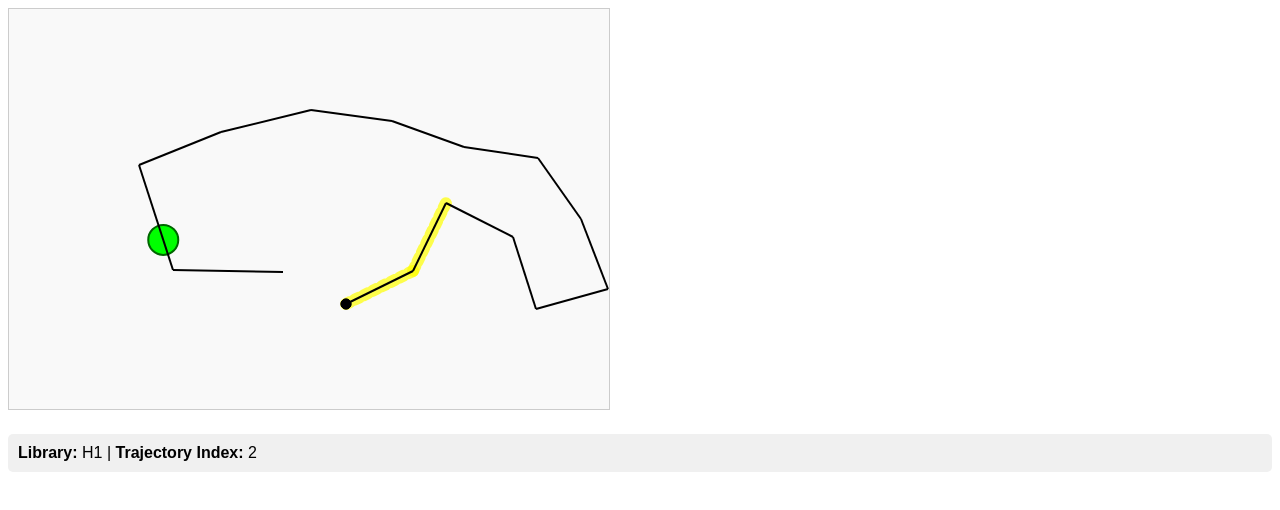
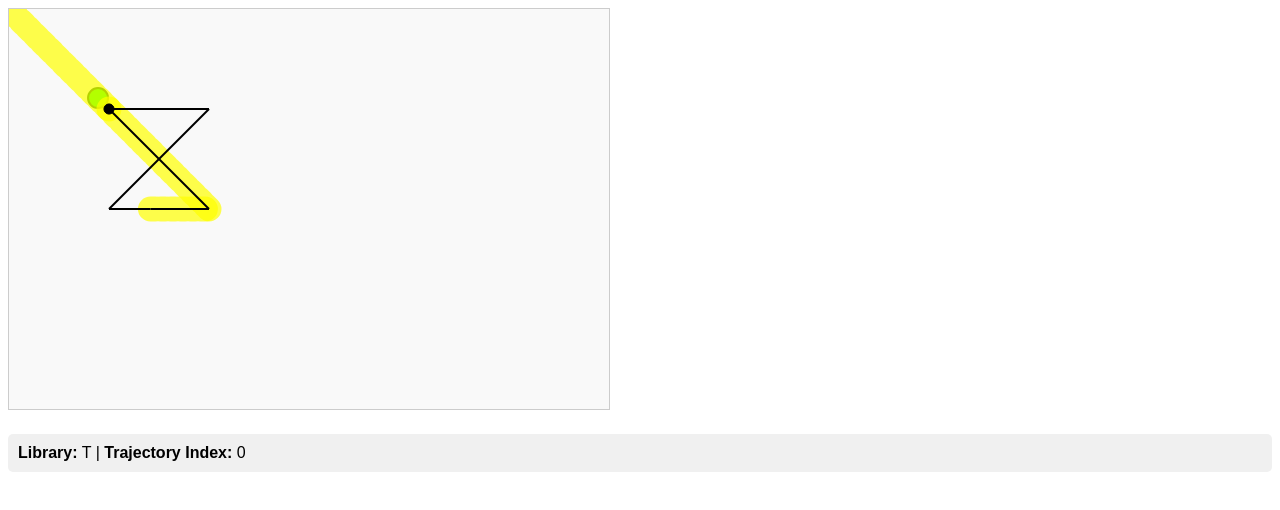
Before and after one commit to guaiacol03/sirius-cogni-TTC, a website: page Viewer.html in a window 1280 px wide. Drawn offline with Linux system fonts and the light colour scheme.

Commit message:
base animator ready

```diff
--- a/DOMBall.js
+++ b/DOMBall.js
@@ -7,7 +7,7 @@ export class DOMBallAnimator {
     style;
 
     static #defaultPoint = new Path.Point(0, 0);
-    static #defaultStyle = 'floating_ball+15';
+    static #defaultStyle = 'floating_ball+10';
 
     constructor() {
         this.#midLayer = document.getElementById("svg_ball_middle");
--- a/DOMPath.js
+++ b/DOMPath.js
@@ -36,7 +36,7 @@ export class SchedPoint extends Path.Point {
 
     // should be invisible
     static #defaultStyle = 'svg_point_hidden+1';
-    static #defaultMaskStyle = 'svg_mask_point+1'
+    static #defaultMaskStyle = 'svg_mask_point+25'
 
     constructor(x, y, masked) {
         super(x, y);
@@ -147,7 +147,7 @@ export class DOMPathRenderer {
         for (let key in this.levels) {
             let value = this.levels[key];
 
-            if (key < layer) {
+            if (key > layer + 1) {
                 if (value.parentElement.isEqualNode(this.#topLayer)) {
                     this.#bottomLayer.appendChild(value);
                 }
--- a/NormalAnimator.js
+++ b/NormalAnimator.js
@@ -4,6 +4,8 @@ import * as Anim from "./PathAnimation.js"
 
 export class NormalAnimation {
     path;
+    showResult;
+    stopAtEnd;
     #pathHandler;
     #ballHandler;
     #animHandler;
@@ -19,7 +21,7 @@ export class NormalAnimation {
             traj: 'svg_traj',
             traj_masked: 'svg_mask_traj',
             point: 'svg_point+5',
-            point_masked: 'svg_mask_point+10',
+            point_masked: 'svg_mask_point+25',
             target: 'svg_point+5'
         }
 
@@ -40,12 +42,17 @@ export class NormalAnimation {
             return nPts;
         }
 
-        const simpleTrajMerge = (p1, p2, traj, isMasked) => {
+        const simpleTrajMerge = (p1, p2, traj, isMasked, visible) => {
             let nTraj = [];
             for (let i = 0; i < traj.length; i++) {
                 let seg = traj[i];
-                let nSeg = DOM.SchedSegment.withStyle(p1[i], p2[i], seg.speed,
-                    styles.traj, isMasked ? styles.traj_masked : null);
+                let nSeg;
+                if (visible) {
+                    nSeg = DOM.SchedSegment.withStyle(p1[i], p2[i], seg.speed,
+                        styles.traj, isMasked ? styles.traj_masked : null);
+                } else {
+                    nSeg = new DOM.SchedSegment(p1[i], p2[i], seg.speed, isMasked);
+                }
                 nTraj.push(nSeg);
             }
             return nTraj;
@@ -67,7 +74,7 @@ export class NormalAnimation {
 
         let convBP = simpleConvert(beforePts.p1, false, false)
         let convAP = simpleConvert(beforePts.p2, false, false)
-        let convBefore = simpleTrajMerge(convBP, convAP, slicePath.beforePath, false);
+        let convBefore = simpleTrajMerge(convBP, convAP, slicePath.beforePath, false, true);
 
         let afterPts = simpleTrajSplit(slicePath.afterPath);
 
@@ -78,7 +85,17 @@ export class NormalAnimation {
             let nlp = DOM.SchedPoint.withStyle(lp, styles.target, styles.point_masked);
             convAP[convAP.length - 1] = nlp;
         }
-        let convAfter = simpleTrajMerge(convBP, convAP, slicePath.afterPath, true);
+        let convAfter = simpleTrajMerge(convBP, convAP, slicePath.afterPath, true, true);
+
+        { // add final extension
+            let lSeg = slicePath.afterPath[slicePath.afterPath.length - 1];
+            let finSeg = buildToBorder(lSeg);
+
+            let convP = simpleConvert([finSeg.p1, finSeg.p2], true, false)
+            let convSeg = simpleTrajMerge([convP[0]], [convP[1]], [lSeg],
+                true, false);
+            convAfter = convAfter.concat(convSeg);
+        }
 
         this.path = convBefore.concat(convAfter);
     }
@@ -86,16 +103,35 @@ export class NormalAnimation {
     startTime;
     #lastLevel
     #resolveFn
+    #ended = false;
     Play() {
         this.#lastLevel = this.#animHandler.segment;
         let prom = new Promise((res) => { this.#resolveFn = res; });
+        this.#spaceEventInst = this.#spaceEvent.bind(this);
 
+        window.addEventListener('keydown', this.#spaceEventInst);
         window.requestAnimationFrame((time) => {
             this.startTime = time;
             this.#animHandler.Start(time);
             this.#advancePlay(time);
         });
         return prom;
+    }
+
+    #spaceEvent(e) {
+        if (e.charCode === 0) {
+            this.Stop();
+        }
+    }
+    #spaceEventInst;
+
+    Stop() {
+        this.#ended = true;
+        window.removeEventListener('keydown', this.#spaceEventInst);
+
+        if (this.showResult) {
+            this.#pathHandler.ArrangeLayer(-Infinity);
+        }
     }
 
     #advancePlay(time) {
@@ -107,9 +143,12 @@ export class NormalAnimation {
             this.#pathHandler.ArrangeLayer(seg);
         }
 
-        if (!this.#animHandler.endTimestamp) {
+        let isFin = this.#animHandler.segment >= this.path.length - 1;
+
+        if (!(isFin && this.stopAtEnd) && !this.#animHandler.endTimestamp && !this.#ended) {
             window.requestAnimationFrame(this.#advancePlay.bind(this));
         } else {
+            this.Stop();
             this.#resolveFn();
         }
     }
--- a/TrajLibrary.js
+++ b/TrajLibrary.js
@@ -1,4 +1,14 @@
 import {Point, Segment} from "./Path.js"
+
+const LIBRARY_T = [
+    [
+        {x: 100, y: 100},
+        {x: 200, y: 100},
+        {x: 100, y: 200},
+        {x: 200, y: 200},
+        {x: 100, y: 100}
+    ]
+]
 
 const LIBRARY_H1 = [
     [
@@ -899,6 +909,7 @@ const LIBRARY_S2 = [
 ];
 
 export const LIBRARY = {
+    T: LIBRARY_T,
     H1: LIBRARY_H1,
     H2: LIBRARY_H2,
     H3: LIBRARY_M1,
--- a/Viewer.html
+++ b/Viewer.html
@@ -24,7 +24,7 @@
 
         .svg_mask_traj {
             stroke: #ffff00;
-            stroke-width: 12; /* thick enough to cover floating_ball */
+            stroke-width: 25; /* thick enough to cover floating_ball */
             stroke-dasharray: 5,5;
             fill: none;
             opacity: 0.7; /* semi-transparent for testing */
@@ -89,7 +89,7 @@
     const params = {
         countFrom: 0,
         countTo: -1,
-        distance: 150,
+        distance: 200,
         invert: true
     }
 
@@ -99,23 +99,29 @@
     // Get references to the info display elements
     const libraryNameElement = document.getElementById('libraryName');
     const trajectoryIndexElement = document.getElementById('trajectoryIndex');
-
     for (let ent in Lib.LIBRARY) {
         let trajs = Lib.LIBRARY[ent];
         let index = 0;
-        for (let path of Lib.LoadEntries(trajs, 0.5)) {
+        for (let path of Lib.LoadEntries(trajs, 0.1)) {
             // Update the display with current library and trajectory index
             libraryNameElement.textContent = ent;
             trajectoryIndexElement.textContent = index;
 
             let na = new NormalAnimation(domPathRd, domBallRd)
+            na.showResult = true;
+            na.stopAtEnd = false;
+
             na.SimpleConfigure(path, params)
             na.Load();
             await na.Play();
 
+            await new Promise(resolve => setTimeout(resolve, 900));
             index++;
         }
     }
+
+    // Restore original requestAnimationFrame when done
+    window.requestAnimationFrame = originalRequestAnimationFrame;
 </script>
 </body>
 </html>
```
